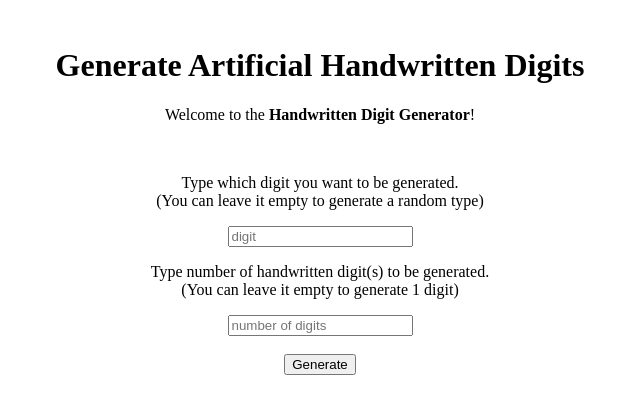
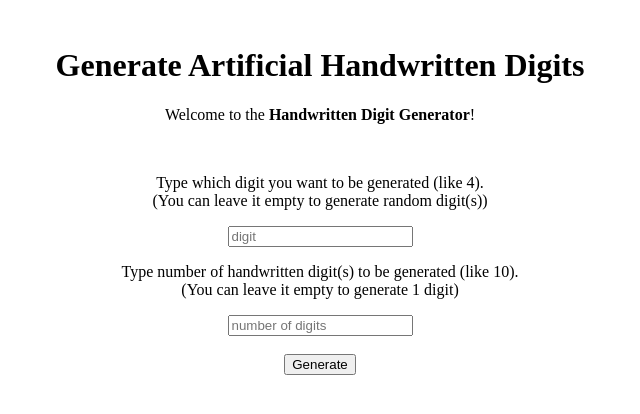
Before and after one commit to yigitatesh/handwritten_digit_generator_web_app, a Flask app: page / in a window 1280 px wide. Shown: the top 414 px of the page, without its empty margins (320-960 px from the left). Run offline with Flask 2, Linux system fonts and the light colour scheme.

Commit message:
changes in menu info

```diff
--- a/templates/index.html
+++ b/templates/index.html
@@ -27,11 +27,11 @@
 
     <!-- Input values digit type and number of digits -->
     <form action="{{ url_for('generate') }}" method="post">
-		<p>Type which digit you want to be generated.<br>
-		(You can leave it empty to generate a random type)</p>
+		<p>Type which digit you want to be generated (like 4).<br>
+		(You can leave it empty to generate random digit(s))</p>
     	<input type="text" name="digit_class" placeholder="digit" />
 
-		<p>Type number of handwritten digit(s) to be generated.<br>
+		<p>Type number of handwritten digit(s) to be generated (like 10).<br>
 		(You can leave it empty to generate 1 digit)</p>
         <input type="text" name="num_digits" placeholder="number of digits" /><br><br>
 
```
